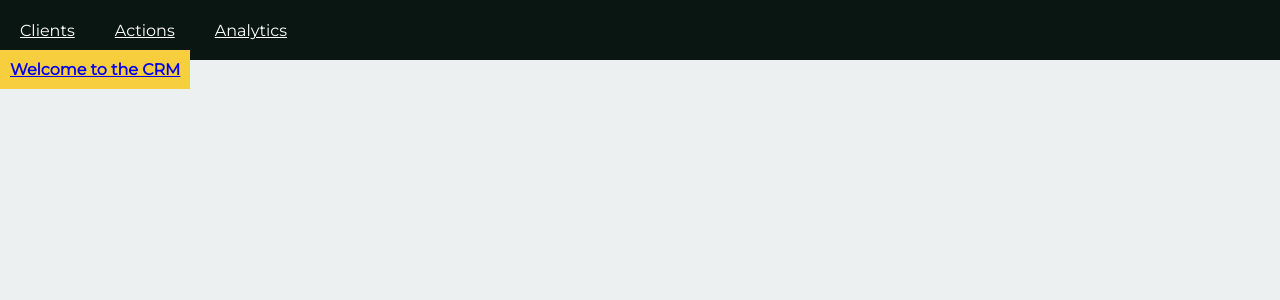
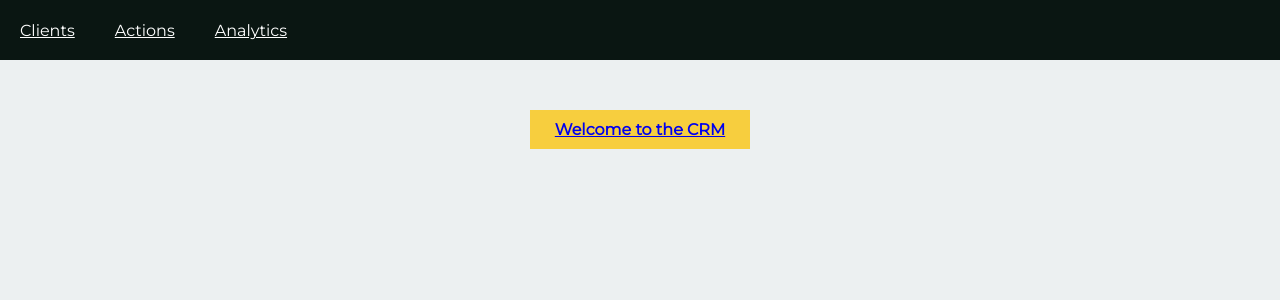
Before and after one commit to corinnegottlieb/CRM, a React (Create React App) app: page / in a window 1280 px wide. Shown: the top 300 px of the page. Built offline with nearby package versions, Linux system fonts and the light colour scheme.

Commit message:
homepage fix

```diff
--- a/src/ components/app/Home.js
+++ b/src/ components/app/Home.js
@@ -3,11 +3,12 @@ import { Link } from 'react-router-dom'
 
 class Home extends Component {
     render() {
-        return (
+        return (<div id="home">
             <Link to="/clients"
-                id="home">
+                >
                 Welcome to the CRM
             </Link>
+            </div>
         )
     }
 }
```
